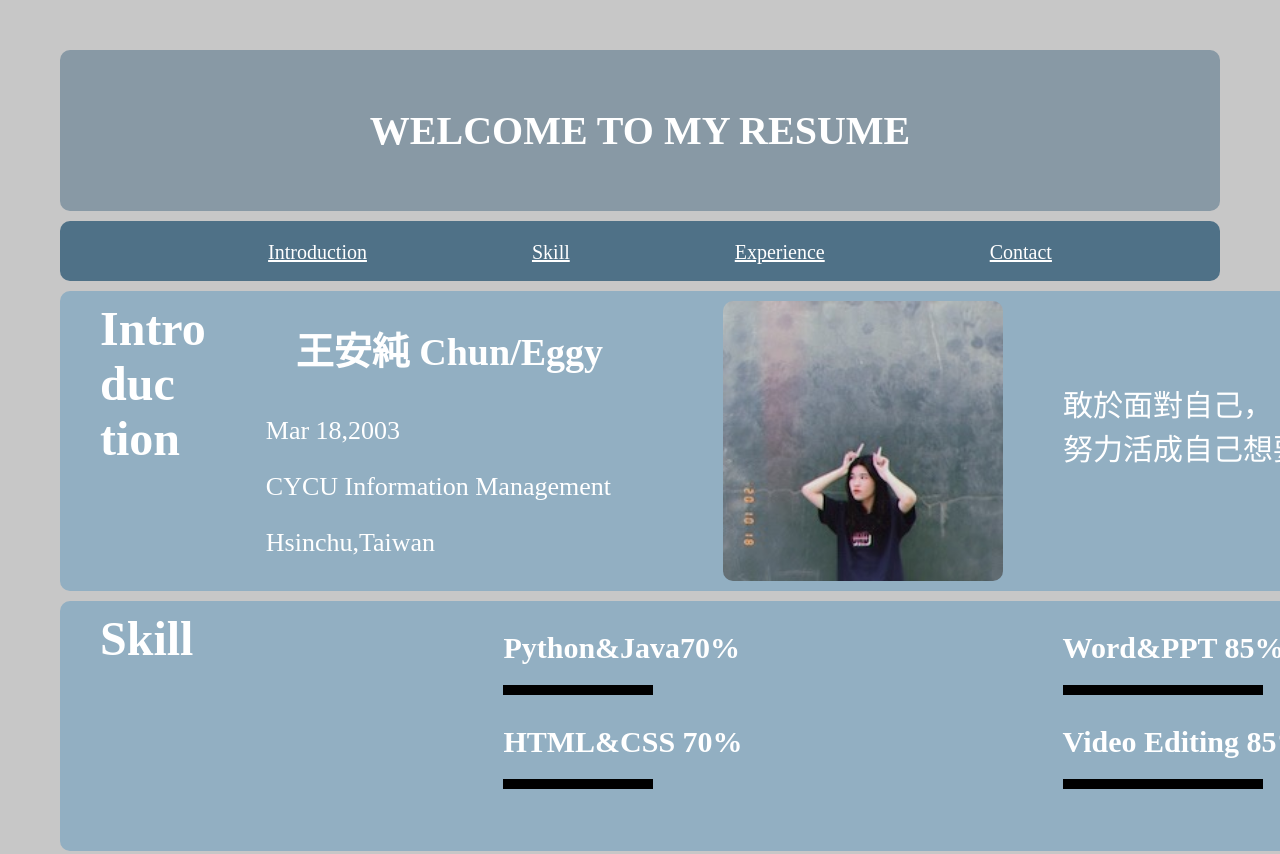
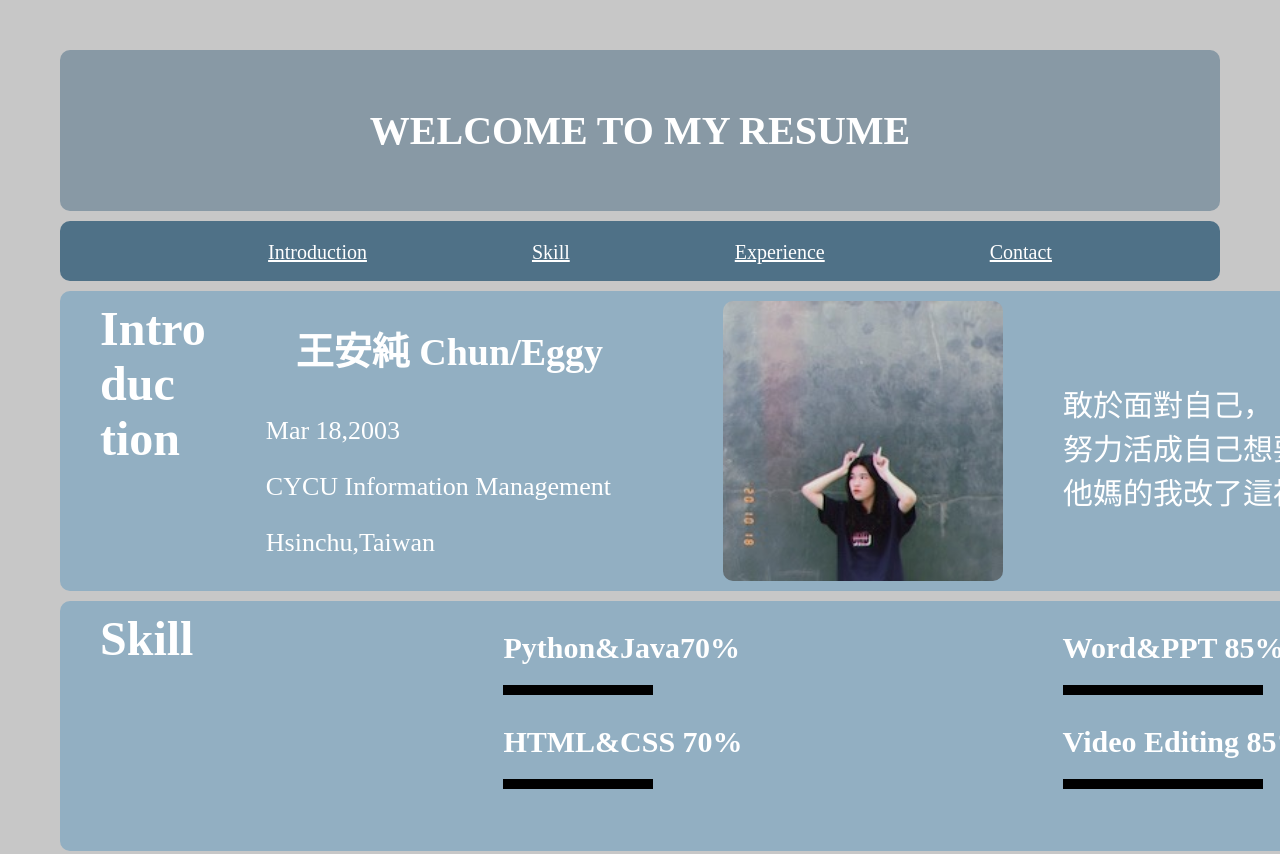
Before and after one commit to chun0318/chun0318.github.io, a plain HTML site: page index.html in a window 1280 px wide. Shown: the top 854 px of the page. Drawn offline with Linux system fonts and the light colour scheme.

Commit message:
Update index.html

```diff
--- a/index.html
+++ b/index.html
@@ -32,7 +32,7 @@
             </div>
         </div>
         <img class="img1" src="image/1.jpg" alt="">
-        <div class="sen">敢於面對自己，<br>努力活成自己想要的樣子</div>
+        <div class="sen">敢於面對自己，<br>努力活成自己想要的樣子<br>他媽的我改了這裡</div>
     </section>
     <section class="skill" id="skill">
 
```
